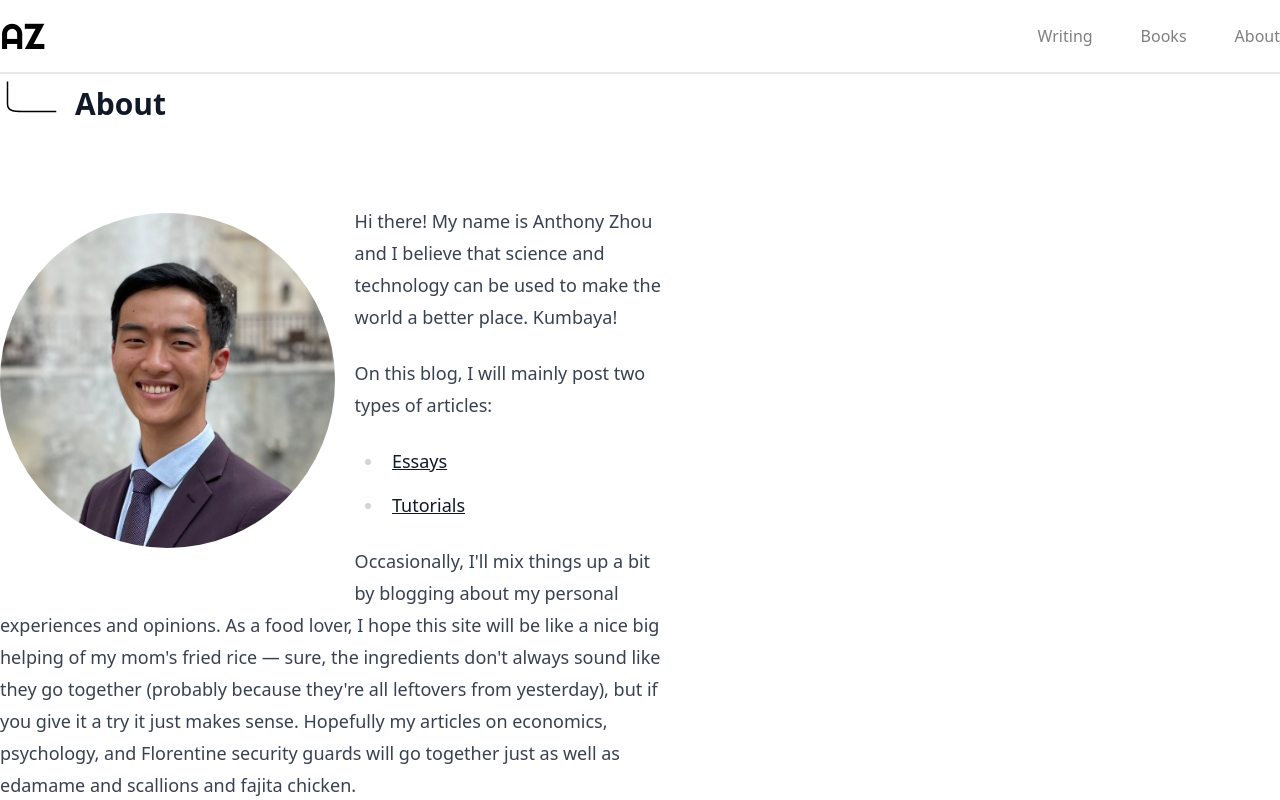
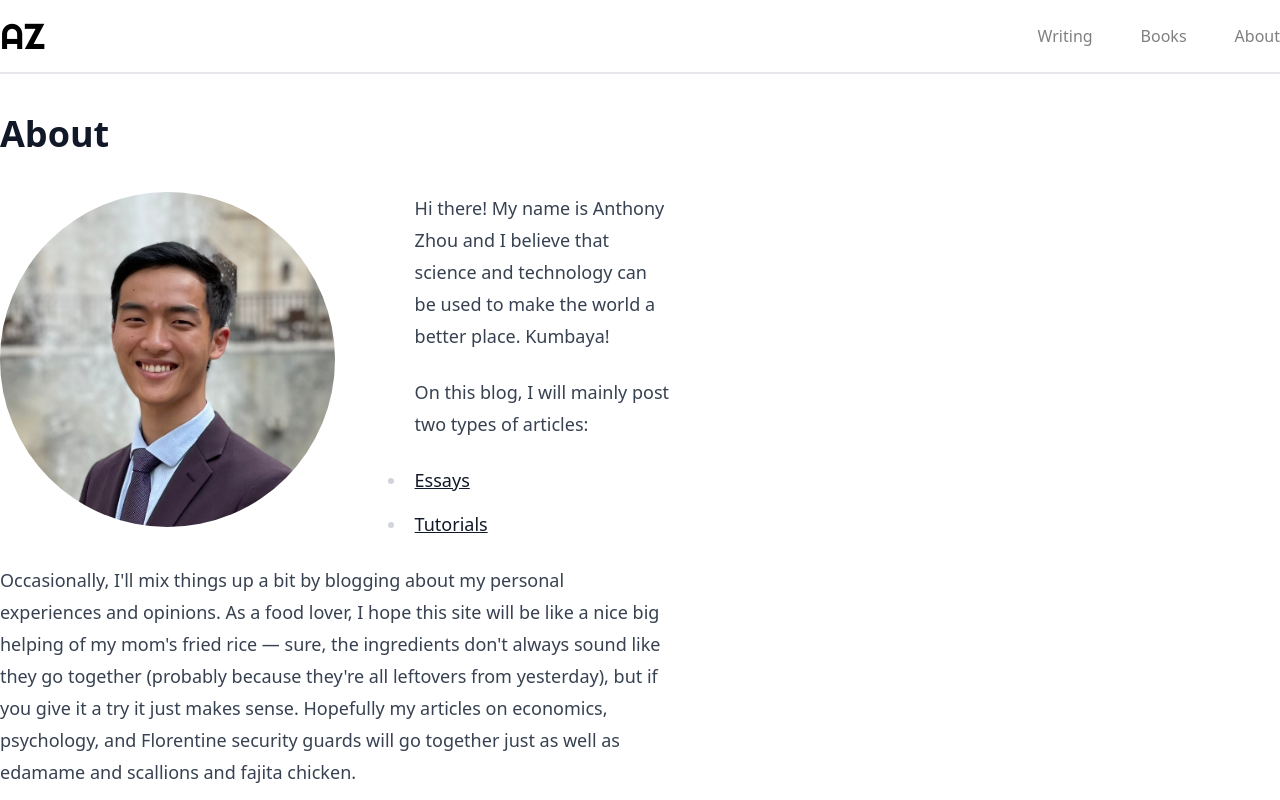
Before and after one commit to anthony-zhou/anthonyzhou.me, a Next.js app: page /about in a window 1280 px wide. Shown: the top 800 px of the page. Built offline with nearby package versions, Linux system fonts and the light colour scheme.

Commit message:
Reformat headers on about page

```diff
--- a/src/components/Header/Header.tsx
+++ b/src/components/Header/Header.tsx
@@ -3,7 +3,7 @@ import Link from 'next/link';
 
 export default function Header() {
   const links = [
-    { href: '/writing', label: 'Writing' },
+    { href: '/', label: 'Writing' },
     { href: '/books', label: 'Books' },
     // { href: '/projects', label: 'Projects' },
     { href: '/about', label: 'About' },
--- a/src/pages/about.tsx
+++ b/src/pages/about.tsx
@@ -15,12 +15,9 @@ export default function About() {
   return (
     <Layout>
       <div className="prose prose-lg">
-        <div className="flex items-center">
-          <Image src={lshape} alt="L-shaped" height={75} className="mt-0" />
-          <h2 className="-mt-4">About</h2>
-        </div>
+        <h2 className="text-4xl mt-10">About</h2>
 
-        <Image src={profileImage} alt="profile image" className="rounded-full w-1/2 float-left mr-5" />
+        <Image src={profileImage} alt="profile image" className="rounded-full w-1/2 float-left mr-20" />
         <p>
           Hi there!
           My name is Anthony Zhou and
```
